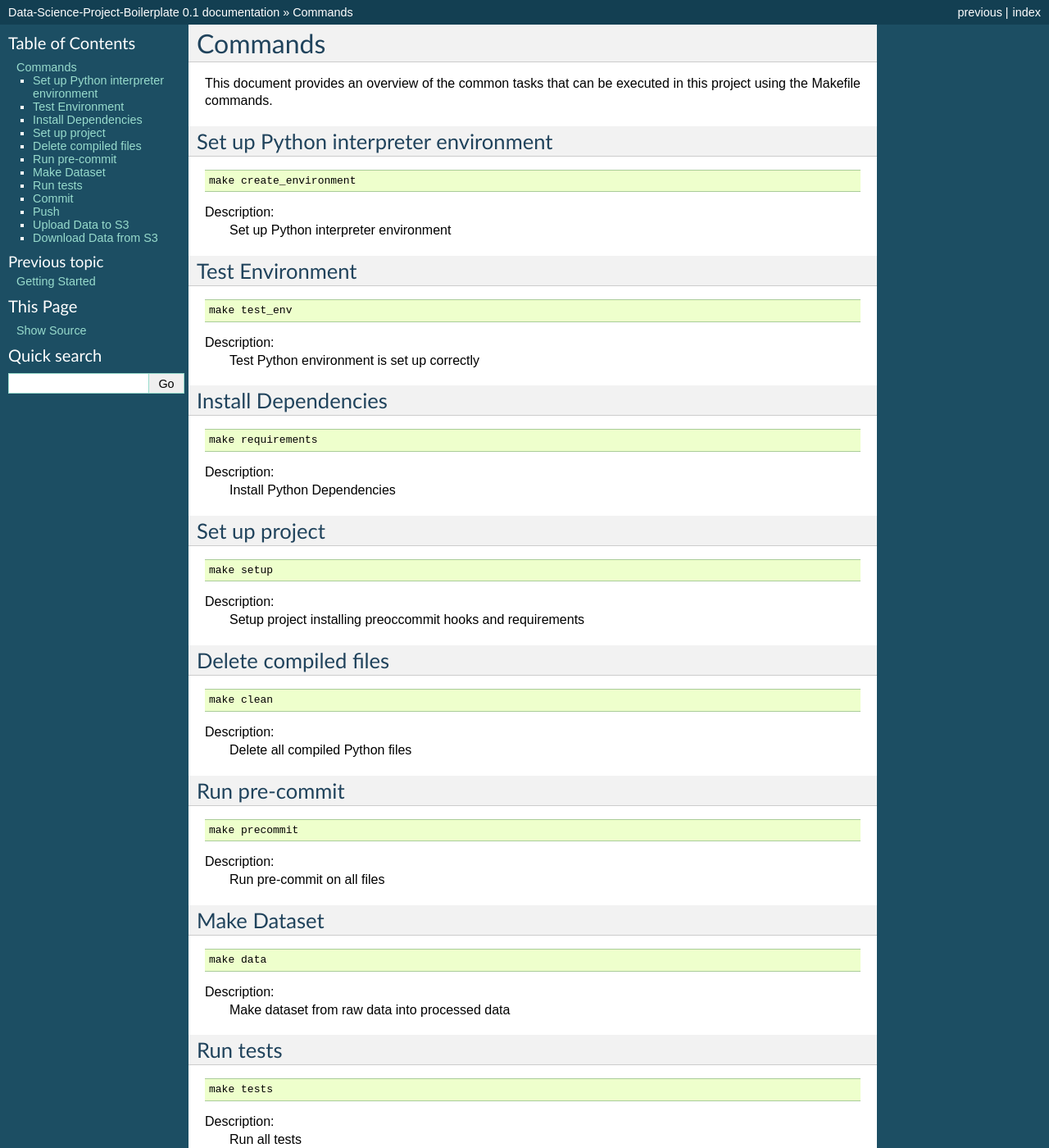
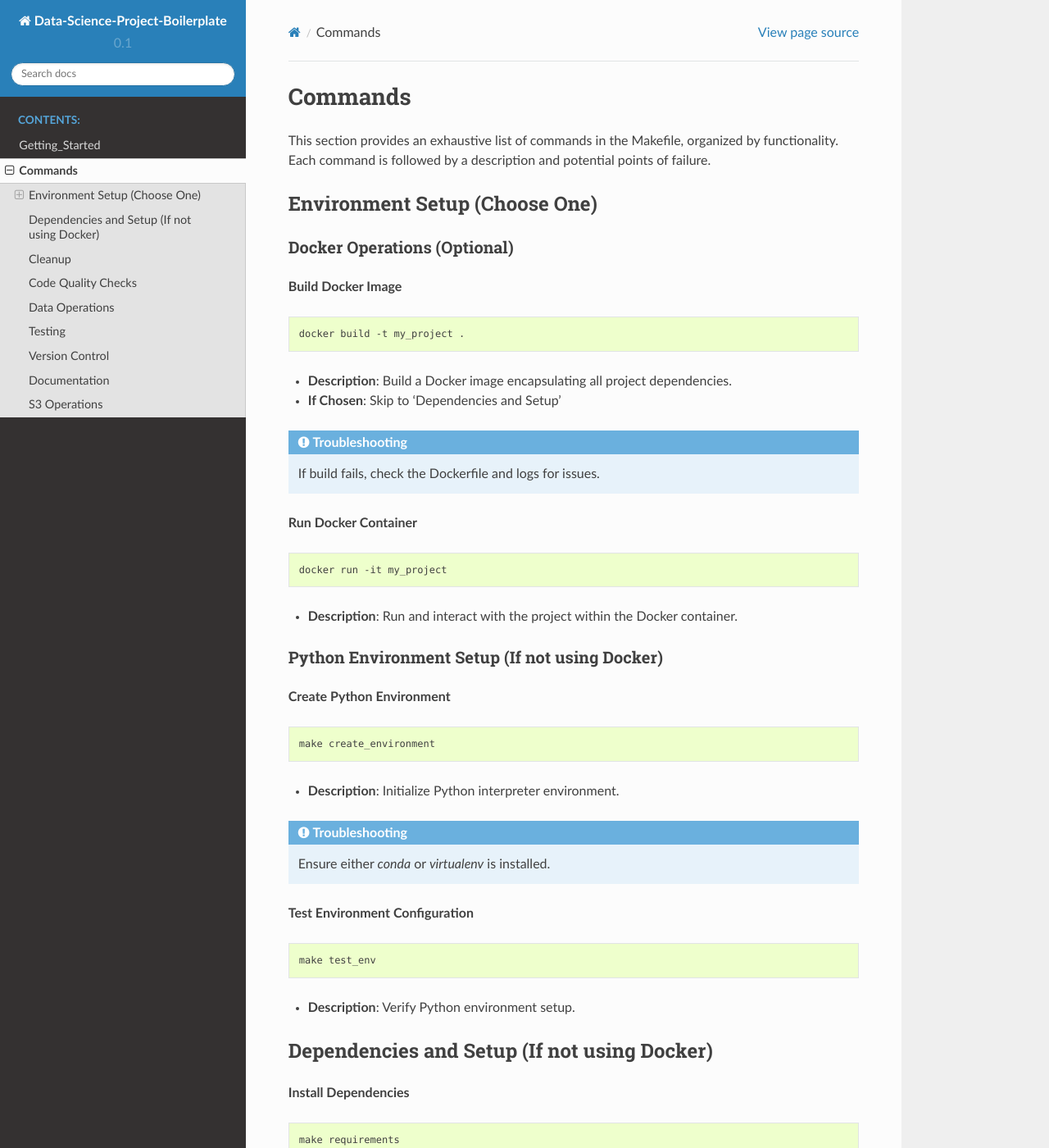
Before and after one commit to Yureehh/Data-Science-Project-Boilerplate, a Sphinx documentation site: the page built from docs/commands.rst, in a window 1280 px wide and 1400 px high. Shown: the whole window at 82% size. Built offline with Sphinx 7.4.7 and the Read the Docs theme 2.0.0, drawn with Linux system fonts in a browser that asks for light colours; pages that are not in the unit, such as notebooks, are missing from menus; some of the changed text lies outside the part shown.

Commit message:
Improvements and docker + Conda choice

````diff
--- a/docs/commands.rst
+++ b/docs/commands.rst
@@ -1,135 +1,182 @@
 Commands
 ========
 
-This document provides an overview of the common tasks that can be executed in this project using the Makefile commands.
+This section provides an exhaustive list of commands in the Makefile, organized by functionality. Each command is followed by a description and potential points of failure.
 
-Set up Python interpreter environment
--------------------------------------
+Environment Setup (Choose One)
+------------------------------
+
+Docker Operations (Optional)
+^^^^^^^^^^^^^^^^^^^^^^^^^^^^^
+
+**Build Docker Image**
+
+.. code-block:: bash
+
+    docker build -t my_project .
+
+- **Description**: Build a Docker image encapsulating all project dependencies.
+- **If Chosen**: Skip to 'Dependencies and Setup'
+
+.. admonition:: Troubleshooting
+
+    If build fails, check the Dockerfile and logs for issues.
+
+**Run Docker Container**
+
+.. code-block:: bash
+
+    docker run -it my_project
+
+- **Description**: Run and interact with the project within the Docker container.
+
+
+Python Environment Setup (If not using Docker)
+^^^^^^^^^^^^^^^^^^^^^^^^^^^^^^^^^^^^^^^^^^^^^^^
+
+**Create Python Environment**
 
 .. code-block:: bash
 
     make create_environment
 
-Description:
-    Set up Python interpreter environment
+- **Description**: Initialize Python interpreter environment.
 
-Test Environment
--------------------------------------------
+.. admonition:: Troubleshooting
+
+    Ensure either `conda` or `virtualenv` is installed.
+
+**Test Environment Configuration**
 
 .. code-block:: bash
 
     make test_env
 
-Description:
-    Test Python environment is set up correctly
+- **Description**: Verify Python environment setup.
 
-Install Dependencies
----------------------------
+
+Dependencies and Setup (If not using Docker)
+--------------------------------------------
+
+**Install Dependencies**
 
 .. code-block:: bash
 
     make requirements
 
-Description:
-    Install Python Dependencies
+- **Description**: Install necessary Python packages.
 
-Set up project
---------------
+**Project Setup**
 
 .. code-block:: bash
 
     make setup
 
-Description:
-    Setup project installing preoccommit hooks and requirements
+- **Description**: Setup project, install pre-commit hooks and requirements.
 
-Delete compiled files
---------------------------------
+
+Cleanup
+-------
+
+**Delete Compiled Files**
 
 .. code-block:: bash
 
     make clean
 
-Description:
-    Delete all compiled Python files
+- **Description**: Remove compiled Python files.
 
-Run pre-commit
----------------------------
+
+Code Quality Checks
+-------------------
+
+**Run Pre-commit Hooks**
 
 .. code-block:: bash
 
     make precommit
 
-Description:
-    Run pre-commit on all files
+- **Description**: Run pre-commit hooks on all staged files.
 
-Make Dataset
-------------
+
+Data Operations
+---------------
+
+**Generate Dataset**
 
 .. code-block:: bash
 
     make data
 
-Description:
-    Make dataset from raw data into processed data
+- **Description**: Convert raw data into a processed dataset.
 
-Run tests
--------------
+
+Testing
+-------
+
+**Run Tests**
 
 .. code-block:: bash
 
     make tests
 
-Description:
-    Run all tests
+- **Description**: Execute all unit tests.
 
-Commit
--------------
+
+Version Control
+---------------
+
+**Commit Changes**
 
 .. code-block:: bash
 
     make commit
 
-Description:
-    Commit all changes to git
+- **Description**: Commit all staged changes.
+- **Usage**: Prompted for a commit message.
 
-Usage:
-    This command will prompt you to enter a commit message. Make sure you are in the root directory of your project when running the command
+**Push Changes**
 
-Push
--------------
 .. code-block:: bash
 
     make push
 
-Description:
-    Push all changes to git
+- **Description**: Push commits to remote repository.
 
-Usage:
-    This command will push all changes to the remote repository. Make sure you are in the root directory of your project when running the command.
 
-Upload Data to S3
------------------
+Documentation
+-------------
+
+**Generate Documentation**
+
+.. code-block:: bash
+
+    make docs
+
+- **Description**: Generate project documentation using Sphinx.
+
+.. admonition:: Troubleshooting
+
+    If documentation generation fails, ensure Sphinx is installed and check the Sphinx configuration file (usually `conf.py` in the `docs` directory).
+
+
+S3 Operations
+-------------
+
+**Upload Data to S3**
 
 .. code-block:: bash
 
     make sync_data_to_s3
 
-Description:
-    Upload Data to S3
+- **Description**: Upload data to an S3 bucket.
+- **Usage**: Replace placeholder with your S3 bucket name in Makefile.
 
-Usage:
-    Before using this command, replace `[OPTIONAL] your-bucket-for-syncing-data` in the Makefile with your actual S3 bucket name (excluding 's3://').
-
-Download Data from S3
----------------------
+**Download Data from S3**
 
 .. code-block:: bash
 
     make sync_data_from_s3
 
-Description:
-    Download Data from S3
-
-Usage:
-    Similarly, ensure that `[OPTIONAL] your-bucket-for-syncing-data` in the Makefile is replaced with your actual S3 bucket name before using this command.
+- **Description**: Download data from an S3 bucket.
+- **Usage**: Replace placeholder with your S3 bucket name in Makefile.
--- a/docs/conf.py
+++ b/docs/conf.py
@@ -12,6 +12,9 @@
 
 import os
 import sys
+from typing import Dict, Union
+
+import sphinx_rtd_theme
 
 # If extensions (or modules to document with autodoc) are in another directory,
 # add these directories to sys.path here. If the directory is relative to the
@@ -25,7 +28,7 @@ import sys
 
 # Add any Sphinx extension module names here, as strings. They can be extensions
 # coming with Sphinx (named 'sphinx.ext.*') or your custom ones.
-extensions = []
+extensions = ["sphinx.ext.autodoc"]
 
 # Add any paths that contain templates here, relative to this directory.
 templates_path = ["_templates"]
@@ -90,7 +93,7 @@ pygments_style = "sphinx"
 
 # The theme to use for HTML and HTML Help pages.  See the documentation for
 # a list of builtin themes.
-html_theme = "default"
+html_theme = "sphinx_rtd_theme"
 
 # Theme options are theme-specific and customize the look and feel of a theme
 # further.  For a list of options available for each theme, see the
@@ -98,7 +101,7 @@ html_theme = "default"
 # html_theme_options = {}
 
 # Add any paths that contain custom themes here, relative to this directory.
-# html_theme_path = []
+html_theme_path = [sphinx_rtd_theme.get_html_theme_path()]
 
 # The name for this set of Sphinx documents.  If None, it defaults to
 # "<project> v<release> documentation".
@@ -168,7 +171,7 @@ htmlhelp_basename = "Data-Science-Project-Boilerplate-doc"
 
 # -- Options for LaTeX output --------------------------------------------------
 
-latex_elements = {
+latex_elements: dict[str, str | int] = {
     # The paper size ('letterpaper' or 'a4paper').
     # 'papersize': 'letterpaper',
     # The font size ('10pt', '11pt' or '12pt').
--- a/docs/getting-started.rst
+++ /dev/null
@@ -1,49 +0,0 @@
-Getting Started
-===============
-
-The following steps will guide you through the process of setting up the project:
-
-0. **Change the name and the description:**
-   Search and replace all instances of Data-Science-Project-Boilerplate with the new name of your project. Also change the description of the project. This includes the README.md file, the Makefile, index.rst and the setup.py file.
-
-1. **Mind the Terminal You're Using:**
-   If you are on Linux or macOS, you can use the default terminal. If you are on Windows, you should use `Git Bash` instead of `cmd` or `PowerShell`. This is because `Git Bash` is a Unix-like terminal, which is required for some of the commands in the Makefile.
-
-2. **Create a Python Environment:**
-   Run `make create_environment`. This command creates a new Python environment for the project using either conda (if available) or virtualenv, isolating the project dependencies from other Python projects you might have on your system.
-
-3. **Activate the Python Environment:**
-   If conda was used to create the environment, activate it with `conda activate <project_name>`. If virtualenv was used, activate the environment with `workon <project_name>`. This activates the environment for use.
-
-4. **Install Requirements & Pre-commit Hooks:**
-   Run `make setup`. This command installs required packages and pre-commit hooks, which automatically check your code for common issues before commits.
-
-5. **Process the Data:**
-   Run `make data`. This command runs the `src/data/make_dataset.py` script to process your data.
-
-6. **Store References:**
-   Keep track of all the parameters and data used in the experiment. You can use the `references` folder to store your references.
-
-7. **Develop Your Code:**
-   The template stops with a common `make data` command, all the implementation part is up to you. You can add your own scripts to the `src` folder and create new commands, for example, `make features`, `make models`, `make visualization`. Store your models in the `src/models` folder and your visualizations in the `reports` or `reports/figures` folders.
-
-8. **Create Notebooks:**
-   After having created the pipeline, you can create notebooks to visualize the results. You can use the `notebooks` folder to store your notebooks. The suggested notebook naming convention is `[#]_[2-4 word description]_[DS-initials]_[ISO 8601 date].ipynb`. Remember, you can create a `make notebook` command to run the new notebook.
-
-9. **Run Pre-commit on All Files:**
-   Run `make precommit`. This command checks your code for stylistic errors using flake8, isort, and black, ensuring code quality and consistency. This command also runs all the pre-commit hooks to check for common issues.
-
-10. **Clean Compiled Python Files:**
-    Run `make clean`. This command deletes all compiled Python files, keeping your project directory clean.
-
-11. **Run All Tests:**
-    Run `make test_all`. This command runs all tests in the project using pytest.
-
-12. **Commit Your Changes:**
-    Run `make commit`. This command commits all your changes to the project repository. You can also use `git commit` directly.
-
-13. **Push Your Changes:**
-    Run `make push`. This command pushes all your changes to the project repository. You can also use `make commit` followed by `git push` if you want to commit and push separately.
-
-14. **Generate Documentation:**
-    Check the `docs` folder for more information on how to generate documentation for your project. In particular the `docs/conf.py` file contains the configuration for the documentation.
--- /dev/null
+++ b/docs/getting_started.rst
@@ -0,0 +1,110 @@
+Getting_Started
+===============
+
+This guide walks you through setting up the Data-Science-Project-Boilerplate. Follow each step carefully to avoid issues.
+
+Prerequisites
+-------------
+
+- Unix-like terminal (`Git Bash` for Windows users)
+- Python >= 3.x installed
+- (Optional) Docker installed
+- Git installed
+
+Initial Setup
+-------------
+
+0. **Rename Project**:
+    Rename all instances of `Data-Science-Project-Boilerplate` to your project's name in README.md, Makefile, index.rst, and setup.py.
+
+1. **Choose a Terminal**:
+    Linux/macOS: default terminal
+    Windows: use `Git Bash`
+
+> **Failure Point**: Using `cmd` or `PowerShell` could cause Makefile commands to fail. Stick with `Git Bash`.
+
+Environment Setup (Choose One)
+------------------------------
+
+2. **Docker Environment (Optional)**:
+    If you prefer using Docker, follow these steps:
+    ```bash
+    docker build -t my_project .
+    docker run -it my_project
+    ```
+    Skip to 'Project Configuration' if you choose Docker.
+
+3. **Python Environment (If not using Docker)**:
+    ```bash
+    make create_environment
+    ```
+
+4. **Activate Environment (If not using Docker)**:
+    - Conda: `conda activate <project_name>`
+    - Virtualenv: `workon <project_name>`
+
+> **Failure Point**: Ensure `conda` or `virtualenv` is installed. Check logs for errors.
+
+Project Configuration
+---------------------
+
+5. **Install Dependencies (If not using Docker)**:
+    ```bash
+    make setup
+    ```
+
+6. **Data Processing**:
+    ```bash
+    make data
+    ```
+
+7. **Manage References**:
+    Use the `references` folder for storing experiment metadata.
+
+Development
+-----------
+
+8. **Coding**:
+    Add your code in `src`. Use `make features`, `make models`, `make visualization` for different tasks.
+
+9. **Jupyter Notebooks**:
+    Create notebooks in the `notebooks` folder. Use the naming convention `[#]_[Description]_[Initials]_[Date].ipynb`.
+
+Code Quality
+------------
+
+10. **Pre-commit Checks**:
+    ```bash
+    make precommit
+    ```
+
+11. **Cleanup**:
+    ```bash
+    make clean
+    ```
+
+12. **Run Tests**:
+    ```bash
+    make test_all
+    ```
+
+Version Control
+---------------
+
+13. **Commit Changes**:
+    ```bash
+    make commit
+    ```
+
+14. **Push Changes**:
+    ```bash
+    make push
+    ```
+
+Documentation
+-------------
+
+15. **Generate Docs**:
+    Check `docs/conf.py` for documentation settings.
+
+> **Failure Point**: Incorrectly configured `conf.py` can lead to incomplete documentation. Validate settings before generating docs.
--- a/requirements.txt
+++ b/requirements.txt
@@ -11,5 +11,6 @@ pre-commit
 pytest
 python-dotenv>=0.5.1
 Sphinx
+sphinx_rtd_theme
 spotipy
 tox-conda
````
Also changed, not shown: README.md (+37 -1 lines), docs/gigi.rst (deleted, +0 -110 lines), docs/index.rst (+35 -8 lines), pyproject.toml (+16 -0 lines), setup.py (+12 -1 lines), .pre-commit-config.yaml, 9 other files.
